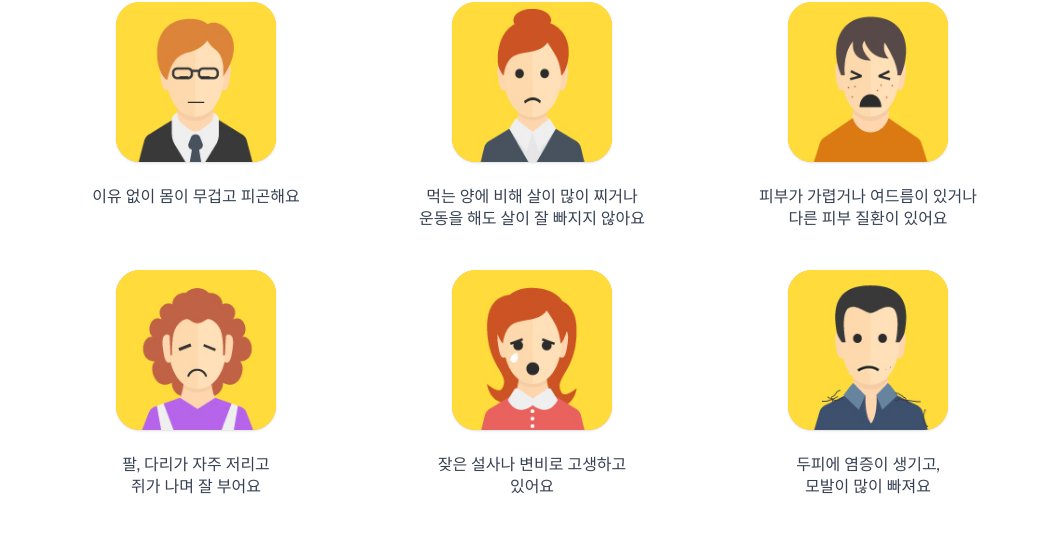
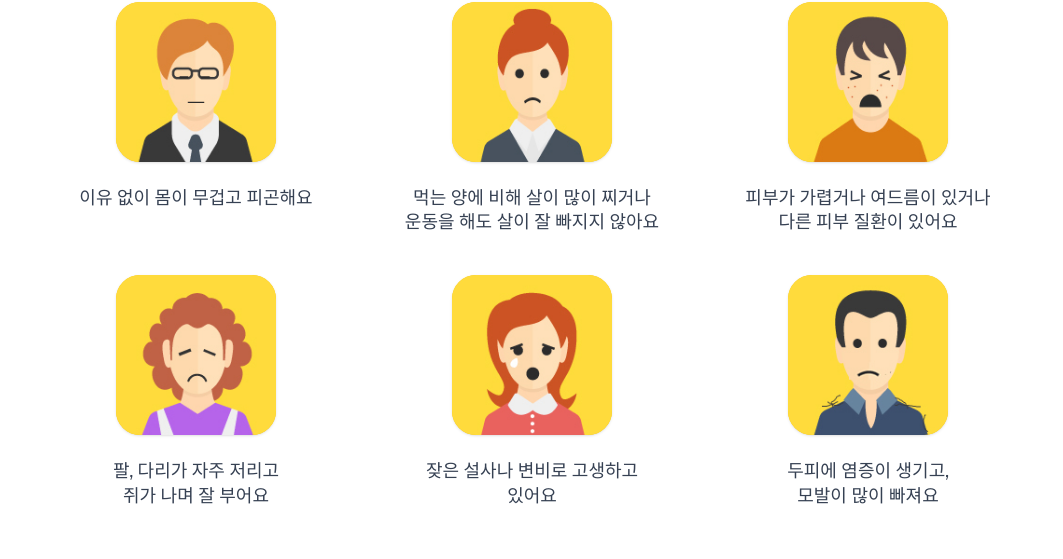
Before and after one commit to ctadamteam/Jin_oriental, a Next.js app: page /custom-diet/detox in a window 1280 px wide. Shown: the part 1524-2083 px from the top of the page, without its empty margins (108-1171 px from the left). Built offline with nearby package versions, Linux system fonts and the light colour scheme; a web font is replaced by a local one.

Commit message:
style: update detox section 3 image caption font size to 18px

```diff
--- a/app/(site)/custom-diet/detox/page.tsx
+++ b/app/(site)/custom-diet/detox/page.tsx
@@ -80,42 +80,42 @@ export default function DetoxDietPage() {
               <div className="w-32 h-32 md:w-40 md:h-40 rounded-3xl bg-yellow-400 flex items-center justify-center mb-6 shadow-sm overflow-hidden relative">
                  <Image src="/images/personal/detox_section_3_1.png" alt="아이콘 1" fill className="object-cover scale-110" />
               </div>
-              <p className="text-sm md:text-base text-gray-700 break-keep leading-snug">이유 없이 몸이 무겁고 피곤해요</p>
+              <p className="text-sm md:text-[18px] text-gray-700 break-keep leading-snug">이유 없이 몸이 무겁고 피곤해요</p>
             </div>
             {/* Item 2 */}
             <div className="flex flex-col items-center">
               <div className="w-32 h-32 md:w-40 md:h-40 rounded-3xl bg-yellow-400 flex items-center justify-center mb-6 shadow-sm overflow-hidden relative">
                  <Image src="/images/personal/detox_section_3_2.png" alt="아이콘 2" fill className="object-cover scale-110" />
               </div>
-              <p className="text-sm md:text-base text-gray-700 break-keep leading-snug">먹는 양에 비해 살이 많이 찌거나<br/>운동을 해도 살이 잘 빠지지 않아요</p>
+              <p className="text-sm md:text-[18px] text-gray-700 break-keep leading-snug">먹는 양에 비해 살이 많이 찌거나<br/>운동을 해도 살이 잘 빠지지 않아요</p>
             </div>
             {/* Item 3 */}
             <div className="flex flex-col items-center">
               <div className="w-32 h-32 md:w-40 md:h-40 rounded-3xl bg-yellow-400 flex items-center justify-center mb-6 shadow-sm overflow-hidden relative">
                  <Image src="/images/personal/detox_section_3_3.png" alt="아이콘 3" fill className="object-cover scale-110" />
               </div>
-              <p className="text-sm md:text-base text-gray-700 break-keep leading-snug">피부가 가렵거나 여드름이 있거나<br/>다른 피부 질환이 있어요</p>
+              <p className="text-sm md:text-[18px] text-gray-700 break-keep leading-snug">피부가 가렵거나 여드름이 있거나<br/>다른 피부 질환이 있어요</p>
             </div>
             {/* Item 4 */}
             <div className="flex flex-col items-center">
               <div className="w-32 h-32 md:w-40 md:h-40 rounded-3xl bg-yellow-400 flex items-center justify-center mb-6 shadow-sm overflow-hidden relative">
                  <Image src="/images/personal/detox_section_3_4.png" alt="아이콘 4" fill className="object-cover scale-110" />
               </div>
-              <p className="text-sm md:text-base text-gray-700 break-keep leading-snug">팔, 다리가 자주 저리고<br/>쥐가 나며 잘 부어요</p>
+              <p className="text-sm md:text-[18px] text-gray-700 break-keep leading-snug">팔, 다리가 자주 저리고<br/>쥐가 나며 잘 부어요</p>
             </div>
             {/* Item 5 */}
             <div className="flex flex-col items-center">
               <div className="w-32 h-32 md:w-40 md:h-40 rounded-3xl bg-yellow-400 flex items-center justify-center mb-6 shadow-sm overflow-hidden relative">
                  <Image src="/images/personal/detox_section_3_5.png" alt="아이콘 5" fill className="object-cover scale-110" />
               </div>
-              <p className="text-sm md:text-base text-gray-700 break-keep leading-snug">잦은 설사나 변비로 고생하고<br/>있어요</p>
+              <p className="text-sm md:text-[18px] text-gray-700 break-keep leading-snug">잦은 설사나 변비로 고생하고<br/>있어요</p>
             </div>
             {/* Item 6 */}
             <div className="flex flex-col items-center">
               <div className="w-32 h-32 md:w-40 md:h-40 rounded-3xl bg-yellow-400 flex items-center justify-center mb-6 shadow-sm overflow-hidden relative">
                  <Image src="/images/personal/detox_section_3_6.png" alt="아이콘 6" fill className="object-cover scale-110" />
               </div>
-              <p className="text-sm md:text-base text-gray-700 break-keep leading-snug">두피에 염증이 생기고,<br/>모발이 많이 빠져요</p>
+              <p className="text-sm md:text-[18px] text-gray-700 break-keep leading-snug">두피에 염증이 생기고,<br/>모발이 많이 빠져요</p>
             </div>
           </div>
         </div>
```
